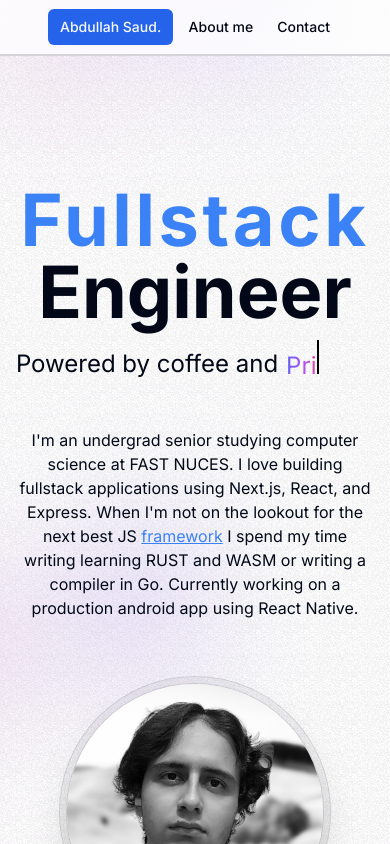
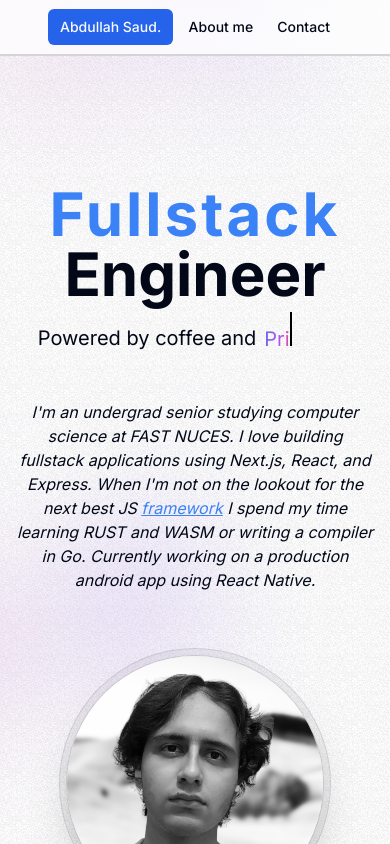
Before and after one commit to Abdullah-03/Abdullah-Saud, a Next.js app: page / in a window 390 px wide. Shown: the top 844 px of the page. Built offline with nearby package versions, Linux system fonts and the light colour scheme.

Commit message:
Final mobile reponsive design touches

```diff
--- a/src/app/page.tsx
+++ b/src/app/page.tsx
@@ -8,18 +8,18 @@ export default function Home() {
       {/* Hero section */}
       <>
         <div className="flex flex-col text-center">
-          <div className="font-bold text-7xl md:text-8xl">
+          <div className="font-bold text-6xl md:text-8xl">
             <span className="text-blue-500 tracking-wider">Fullstack</span>{" "}
             Engineer
           </div>
-          <div className="-ml-24 text-2xl md:text-4xl mt-5 md:-ml-24">
+          <div className="-ml-24 text-xl md:text-4xl mt-5 md:-ml-24">
             Powered by coffee and{" "}
-            <span className="-mt-2 md:-mt-0 absolute ml-2 md:ml-3 bg-gradient-to-r from-indigo-500 via-purple-500 to-pink-500 text-transparent bg-clip-text">
+            <span className="-mt-3 md:-mt-0 absolute ml-2 md:ml-3 bg-gradient-to-r from-indigo-500 via-purple-500 to-pink-500 text-transparent bg-clip-text">
               <TypingEffect />
             </span>
           </div>
 
-          <div className="mt-12 text-base md:text-lg px-4">
+          <div className="mt-12 text-base md:text-lg px-4 italic">
             I&apos;m an undergrad senior studying computer science at FAST
             NUCES. I love building fullstack applications using Next.js, React,
             and Express. When I&apos;m not on the lookout for the next best JS{" "}
@@ -29,9 +29,8 @@ export default function Home() {
             >
               framework
             </a>{" "}
-            I spend my time writing learning RUST and WASM or writing a compiler
-            in Go. Currently working on a production android app using React
-            Native.
+            I spend my time learning RUST and WASM or writing a compiler in Go.
+            Currently working on a production android app using React Native.
           </div>
         </div>
 
@@ -79,7 +78,7 @@ export default function Home() {
 
       <div className="flex flex-col mt-14 w-full items-center">
         <div className="font-bold text-6xl mb-14 underline">Projects</div>
-        <div className="flex flex-col max-w-[90%] md:max-w-full md:flex-row justify-between mb-14">
+        <div className="flex flex-col max-w-[90%] md:flex-row justify-between mb-14">
           <div className="font-semibold flex flex-col mt-10">
             <div className="text-blue-500 text-4xl">Tanstack</div>
             <ul className="ml-2">
```
